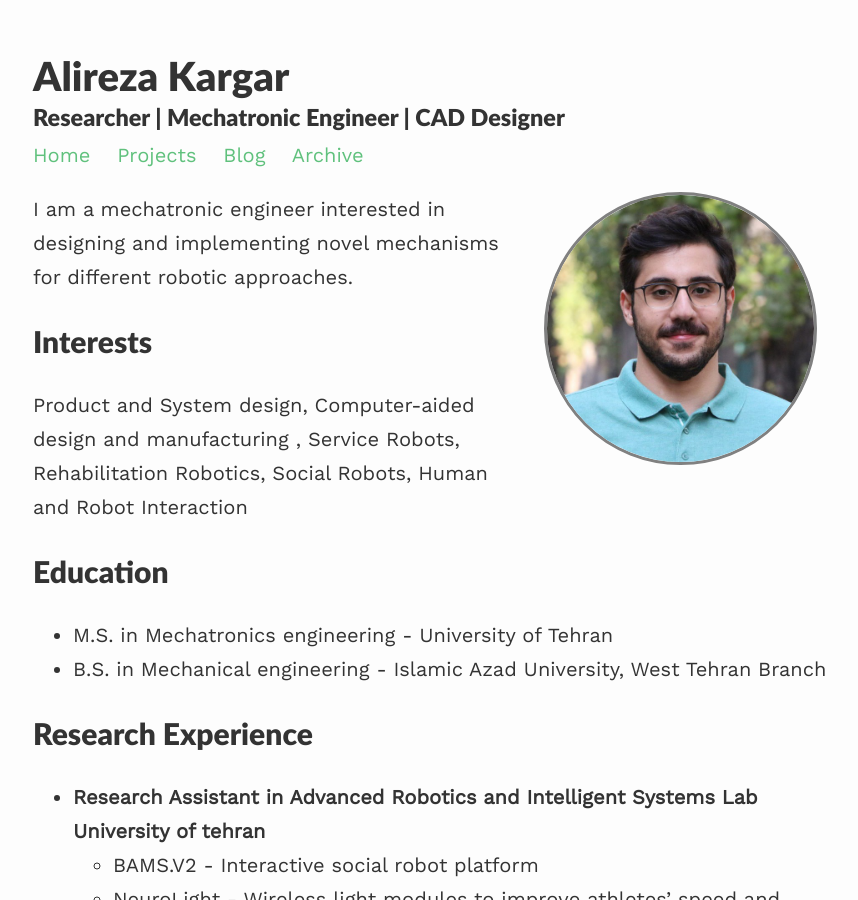
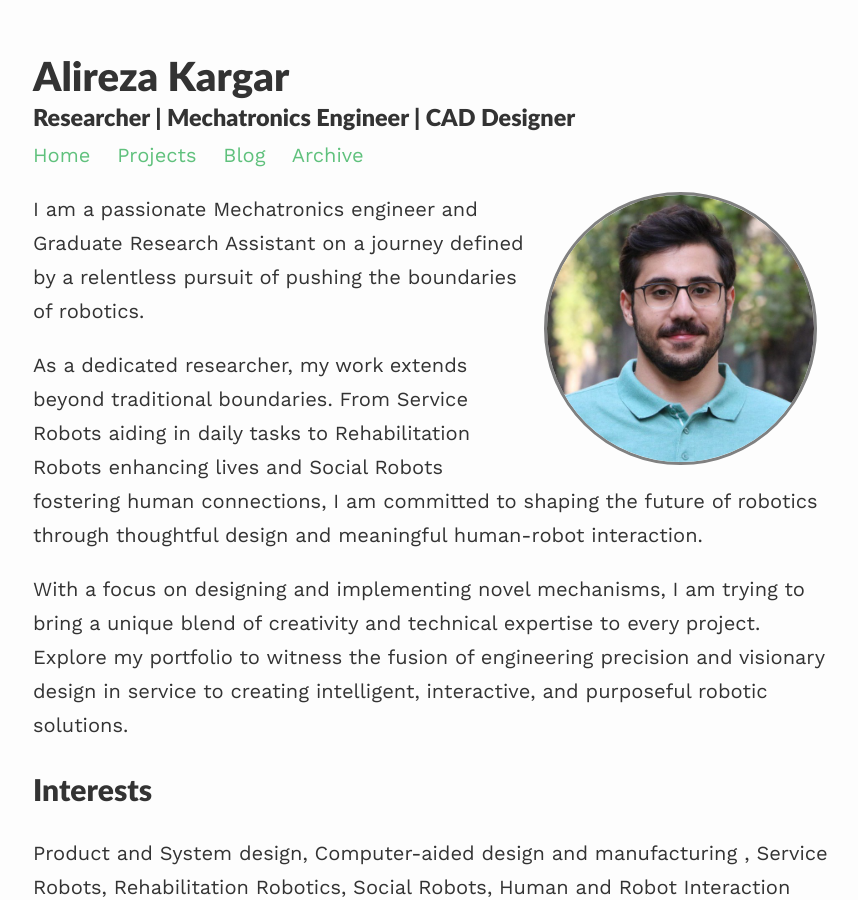
Before and after one commit to alireza-kargar/alireza-kargar.github.io, a Jekyll site: the page built from index.md, in a window 1280 px wide and 900 px high. Shown: the whole window, without its empty margins (207-1065 px from the left). Built offline with Jekyll 4.4.1, drawn with Linux system fonts in a browser that asks for light colours; nearby versions of some CDN libraries.

Commit message:
eddit home page

```diff
--- a/_config.yml
+++ b/_config.yml
@@ -1,7 +1,7 @@
 ### your site title here
 
 title: Alireza Kargar
-description: Researcher | Mechatronic Engineer | CAD Designer
+description: Researcher | Mechatronics Engineer | CAD Designer
 
 baseurl: #name of GitHub repository
 url: "https://alireza-kargar.github.io/" #custom url to be used instead of GitHub repository
--- a/index.md
+++ b/index.md
@@ -7,7 +7,12 @@ profile:
 published: true
 ---
 
-I am a mechatronic engineer interested in designing and implementing novel mechanisms for different robotic approaches.
+I am a passionate Mechatronics engineer and Graduate Research Assistant on a journey defined by a relentless pursuit of pushing the boundaries of robotics.
+
+As a dedicated researcher, my work extends beyond traditional boundaries. From Service Robots aiding in daily tasks to Rehabilitation Robots enhancing lives and Social Robots fostering human connections, I am committed to shaping the future of robotics through thoughtful design and meaningful human-robot interaction.
+
+With a focus on designing and implementing novel mechanisms, I am trying to bring a unique blend of creativity and technical expertise to every project. Explore my portfolio to witness the fusion of engineering precision and visionary design in service to creating intelligent, interactive, and purposeful robotic solutions.
+
 
 ## Interests
 Product and System design, Computer-aided design and manufacturing , Service Robots, Rehabilitation Robotics, Social Robots, Human and Robot Interaction
```
